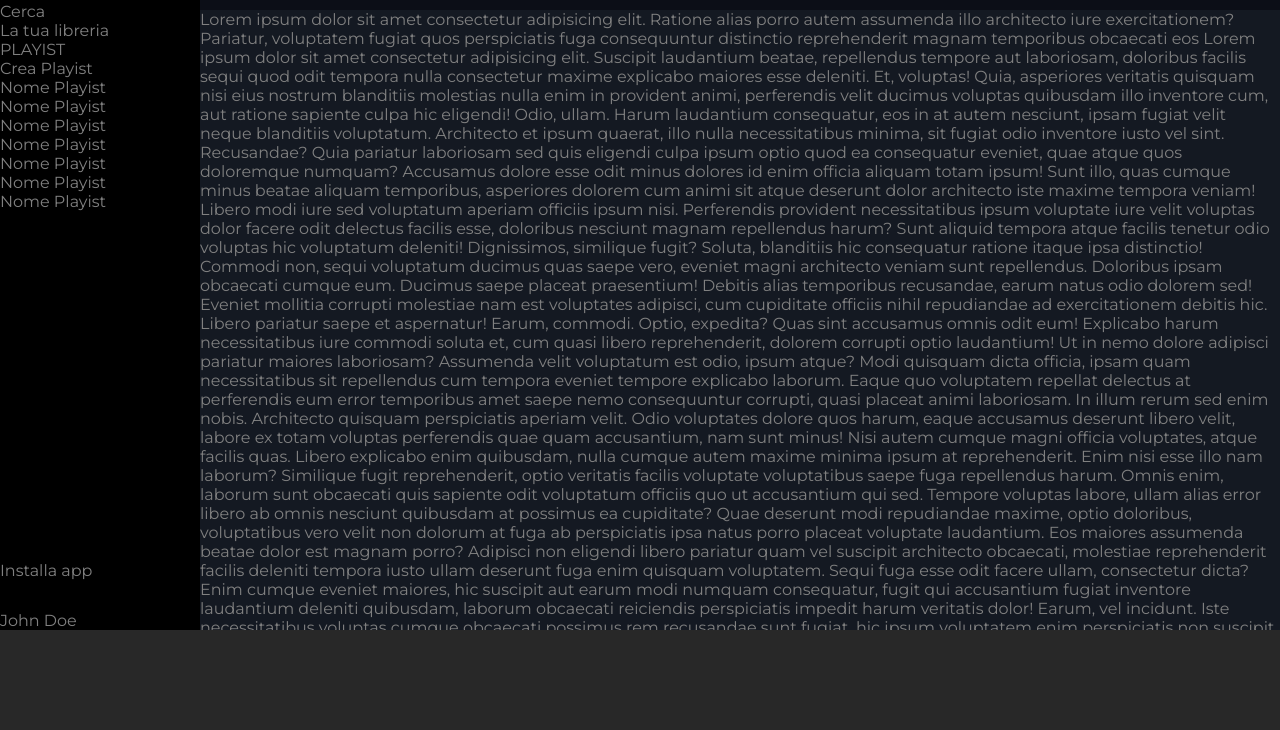
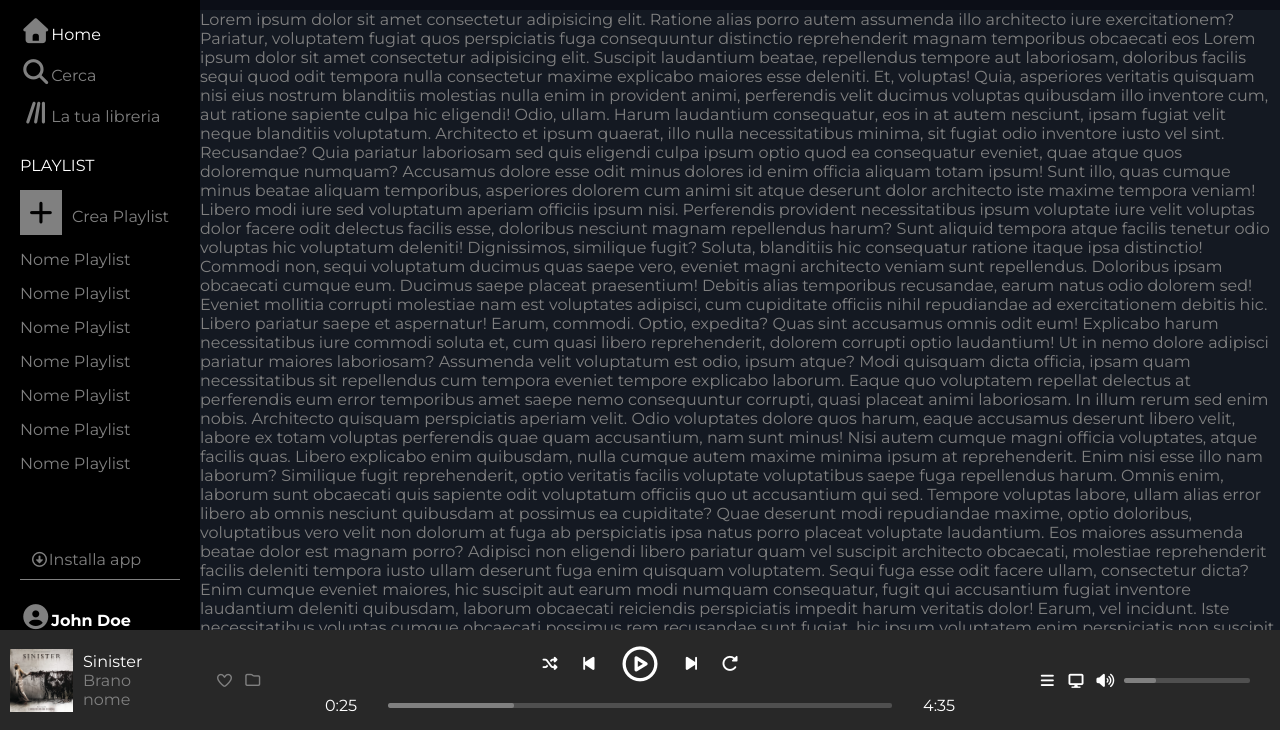
Before and after one commit to salvatorescalise1999/html-css-spotifyweb, a plain HTML site: page index.html in a window 1280 px wide. Shown: the part 70-800 px from the top of the page. Drawn offline with Linux system fonts and the light colour scheme; a web font is replaced by a local one.

Commit message:
add footer

```diff
--- a/css/style.css
+++ b/css/style.css
@@ -22,29 +22,88 @@ a:hover {
     color: white;
 }
 
+ul {
+    list-style: none;
+}
+
+li {
+    margin-top: 15px;
+}
+
+.white {
+    color: white;
+}
+
+.fa-solid {
+    font-size: 25px;
+}
+
+.fa-solid:hover{
+    color: white;
+}
+.fa-plus:hover{
+    background-color: white;
+    color: #000000;
+}
+
+.fa-regular {
+    font-size: 25px;
+}
+
+.font-size-icon-small {
+    font-size: 15px;
+}
+
+.font-size-icon-big {
+    font-size: 35px;
+}
+
 
 /**************************** NAV BAR LEFT *******************************/
 .nav-bar-left {
     width: 200px;
     background-color: #000000;
     position: relative;
+    padding-left: 20px;
 }
 
 .nav-bar-left img {
     padding-top: 10px;
-    padding-left: 18px;
     height: 7%;
+    margin-bottom: 20px;
+
+}
+
+.playlist {
+    margin-top: 30px;
+}
+
+.border-botton-green {
+    border-left: 5px solid green;
+}
+
+
+.fa-plus {
+    background-color: gray;
+    color: #000000;
+    margin-right: 10px;
+    padding: 10px;
+    padding-right: 32px;
 }
 
 .installa-app {
     position: absolute;
     bottom: 50px;
+    border-bottom: 1px solid;
+    padding: 10px;
+    width: 80%;
 }
 
 
 .john-doe {
     position: absolute;
     bottom: 0;
+    color: white;
 }
 
 
@@ -69,13 +128,24 @@ a:hover {
 }
 
 .effettua-upgrade {
-    padding: 10px 30px 10px 30px;
+    /* padding: 10px 30px 10px 30px;*/
+    padding: 10px;
+    padding-left: 25px;
+    padding-right: 25px;
     margin: 20px;
     border-radius: 30px;
     color: white;
     background-color: #090b13;
     border: 1px solid;
+    margin-right: 20px;
 
+}
+
+.effettua-upgrade:hover {
+    font-size: 16px;
+    margin-right: 10px;
+    margin-top: 15px;
+    margin-bottom: 15px;
 }
 
 .container-libreria {
@@ -89,4 +159,144 @@ footer {
     height: 100px;
     background-color: #282828;
     position: fixed;
+    display: flex;
+    /* Attiva Flexbox */
+    flex-direction: row;
+    /* Allinea gli elementi in riga (comportamento predefinito) */
+    justify-content: space-between;
+    /* Distribuisce lo spazio tra gli elementi */
+    align-items: center;
+    /* Allinea verticalmente gli elementi al centro */
+    padding: 10px;
+
 }
+
+/**************************** FOOTER LEFT *******************************/
+.left-footer-content img {
+    width: 25%;
+}
+
+.left-footer-content {
+    width: 20%;
+    display: flex;
+    /* Attiva Flexbox */
+    flex-direction: row;
+    /* Allinea gli elementi in riga (comportamento predefinito) */
+    gap: 10px;
+    align-items: center;
+}
+
+.left-footer-content div{
+    margin-right: 25px;
+}
+
+.sottolineatura:hover{
+    color: white;
+    cursor: pointer;
+    text-decoration: underline;
+}
+
+.fa-heart:hover{
+    color: white;
+    cursor: pointer;
+
+}
+
+.fa-folder:hover{
+    color: white;
+    cursor: pointer;
+}
+
+/**************************** FOOTER CENTER *******************************/
+.center-footer-content {
+    width: 50%;
+
+}
+
+.icon-play-music {
+    display: flex;
+    justify-content: center;
+    align-items: center;
+    gap: 20px;
+    margin-bottom: 15px;
+    cursor: pointer;
+
+}
+
+.fa-circle-play:hover {
+    font-size: 40px;
+   margin-bottom: none;
+
+}
+
+.flex-center-footer-content {
+    display: flex;
+    flex-direction: row;
+    align-items: center;
+    justify-content: space-between;
+
+
+}
+
+.barra-tempo-musica {
+    width: 80%;
+    /* larghezza della barra */
+    height: 5px;
+    /* spessore linea */
+    background-color: #4f4f4f;
+    /* grigio scuro */
+    border-radius: 2px;
+    overflow: hidden;
+    /* serve per tagliare l’interno */
+
+
+}
+
+.barra-avanzamento-musica {
+    height: 100%;
+    background-color:  gray;   /* #1db954 */
+    /* verde Spotify */
+    border-radius: 2px;
+    cursor: pointer;
+}
+
+.barra-avanzamento-musica:hover{
+    background-color: #1db954;
+}
+
+/**************************** FOOTER RIGHT *******************************/
+.right-footer-content {
+    width: 20%;
+    display: flex;
+    flex-direction: row;
+    gap: 10px;
+    align-items: center;
+    justify-content: center;
+
+}
+
+.barra-tempo-volume {
+    width: 50%;
+    /* larghezza della barra */
+    height: 5px;
+    /* spessore linea */
+    background-color: #4f4f4f;
+    /* grigio scuro */
+    border-radius: 2px;
+    overflow: hidden;
+    /* serve per tagliare l’interno */
+
+}
+
+.barra-avanzamento-volume {
+    height: 100%;
+    background-color: gray;   /* #1db954 */
+    /* verde Spotify */
+    border-radius: 2px;
+    cursor: pointer;
+}
+
+.barra-avanzamento-volume:hover{
+    background-color: #1db954;
+
+}
--- a/index.html
+++ b/index.html
@@ -4,12 +4,15 @@
 <head>
     <meta charset="UTF-8">
     <meta name="viewport" content="width=device-width, initial-scale=1.0">
-    <title>MySpostify</title>
+    <title>MySpotify</title>
     <link rel="preconnect" href="https://fonts.googleapis.com">
     <link rel="preconnect" href="https://fonts.gstatic.com" crossorigin>
     <link
         href="https://fonts.googleapis.com/css2?family=Montserrat:ital,wght@0,100..900;1,100..900&family=New+Rocker&family=Noto+Sans:ital,wght@0,100..900;1,100..900&family=Open+Sans:ital,wght@0,300..800;1,300..800&family=Roboto:ital,wght@0,100..900;1,100..900&display=swap"
         rel="stylesheet">
+    <link rel="stylesheet" href="https://cdnjs.cloudflare.com/ajax/libs/font-awesome/7.0.1/css/all.min.css"
+        integrity="sha512-2SwdPD6INVrV/lHTZbO2nodKhrnDdJK9/kg2XD1r9uGqPo1cUbujc+IYdlYdEErWNu69gVcYgdxlmVmzTWnetw=="
+        crossorigin="anonymous" referrerpolicy="no-referrer" />
     <link rel="stylesheet" href="css/style.css">
     <link rel="stylesheet" href="css/responsive.css">
 </head>
@@ -22,28 +25,32 @@
             <img src="img/logo.svg" alt="logo-spotify">
 
             <ul>
-                <li><a href="">Home</a></li>
-                <li><a href="">Cerca</a></li>
-                <li><a href="">La tua libreria</a></li>
+                <div class="home">
+                    <li class="border-botton-green"></li><a href="" class="white"><i
+                            class="fa-solid fa-house"></i>Home</a>
+                </div>
+
+                <li><a href=""><i class="fa-solid fa-magnifying-glass"></i>Cerca</a></li>
+                <li><a href=""><i class="fa-solid fa-lines-leaning"></i>La tua libreria</a></li>
 
             </ul>
 
-            <ul>
-                <li><a href="">PLAYIST</a></li>
-                <li><a href="">Crea Playist</a></li>
-                <li><a href="">Nome Playist</a></li>
-                <li><a href="">Nome Playist</a></li>
-                <li><a href="">Nome Playist</a></li>
-                <li><a href="">Nome Playist</a></li>
-                <li><a href="">Nome Playist</a></li>
-                <li><a href="">Nome Playist</a></li>
-                <li><a href="">Nome Playist</a></li>
+            <ul class="playlist">
+                <li><a href="" class="white">PLAYLIST</a></li>
+                <li><a href=""><i class="fa-solid fa-plus "></i>Crea Playlist</a></li>
+                <li><a href="">Nome Playlist</a></li>
+                <li><a href="">Nome Playlist</a></li>
+                <li><a href="">Nome Playlist</a></li>
+                <li><a href="">Nome Playlist</a></li>
+                <li><a href="">Nome Playlist</a></li>
+                <li><a href="">Nome Playlist</a></li>
+                <li><a href="">Nome Playlist</a></li>
             </ul>
 
-            <a href="" class="installa-app">Installa app</a>
-            <p><a href="" class="john-doe">John Doe</a></p>
-
-
+            <a href="" class="installa-app"><i class="fa-regular fa-circle-down font-size-icon-small"></i>Installa
+                app</a>
+            <a href="" class="john-doe "><i class="fa-solid fa-circle-user"></i><strong class="white">John
+                    Doe</strong></a>
 
         </section>
 
@@ -366,6 +373,52 @@
     </main>
 
     <footer>
+        <div class="left-footer-content">
+            <img src="img/sinister.jpeg" alt="">
+            <div>
+                <p class="white">Sinister</p>
+                <p class="sottolineatura">Brano nome</p>
+            </div>
+            <i class="fa-regular fa-heart font-size-icon-small"></i>
+            <i class="fa-regular fa-folder font-size-icon-small"></i>
+
+        </div>
+        <div class="center-footer-content">
+
+            <div class="icon-play-music">
+                <i class="fa-solid fa-shuffle white font-size-icon-small"></i>
+                <i class="fa-solid fa-backward-step white font-size-icon-small"></i>
+                <i class="fa-regular fa-circle-play white font-size-icon-big"></i>
+                <i class="fa-solid fa-forward-step white font-size-icon-small"></i>
+                <i class="fa-solid fa-rotate-right white font-size-icon-small"></i>
+            </div>
+
+            <div class="flex-center-footer-content">
+
+                <p class="white">0:25</p>
+
+                <div class="barra-tempo-musica">
+
+                    <div class="barra-avanzamento-musica" style="width: 25%;"></div>
+
+                </div>
+                <p class="white">4:35</p>
+
+            </div>
+
+        </div>
+        <div class="right-footer-content">
+
+            <i class="fa-solid fa-bars white font-size-icon-small"></i>
+            <i class="fa-solid fa-display white font-size-icon-small"></i>
+            <i class="fa-solid fa-volume-high white font-size-icon-small"></i>
+            <div class="barra-tempo-volume">
+
+                <div class="barra-avanzamento-volume" style="width: 25%;"></div>
+
+            </div>
+
+        </div>
 
     </footer>
 
```
